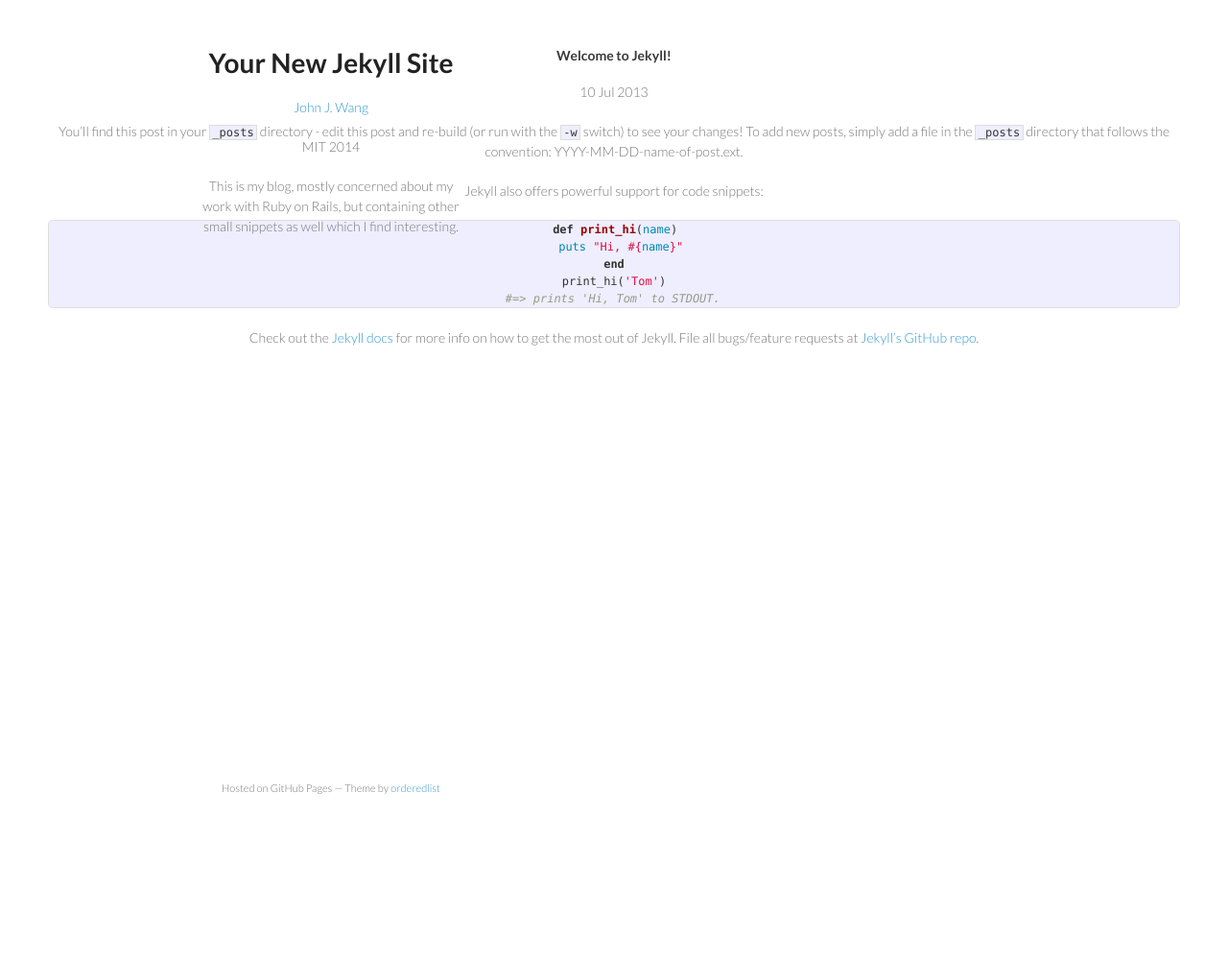
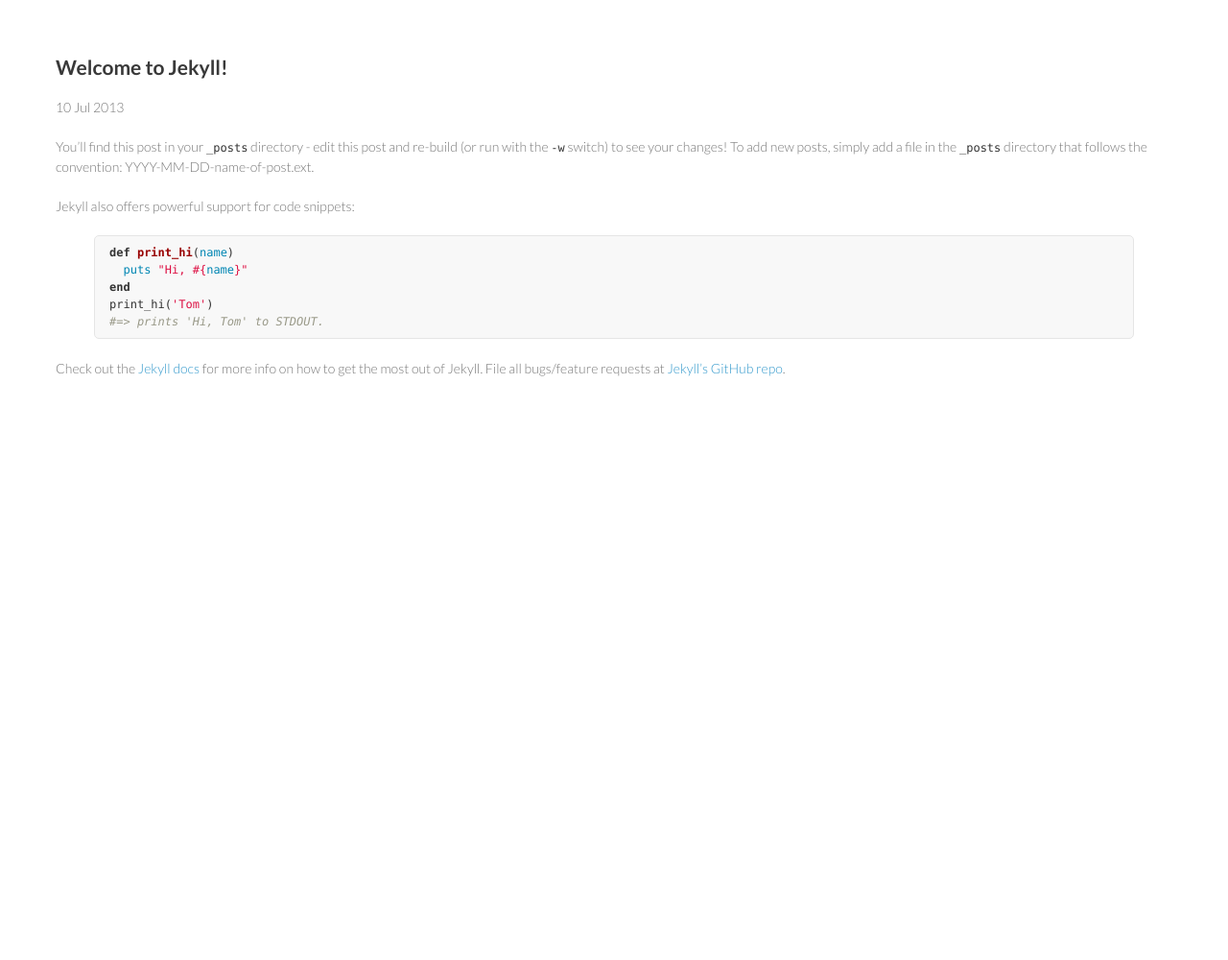
Before and after one commit to wangjohn/wangjohn.github.io, a Jekyll site: the page built from _posts/2013-07-10-welcome-to-jekyll.markdown, in a window 1280 px wide. Shown: the whole page at 96% size. Built offline with Jekyll 4.4.1, drawn with Linux system fonts in a browser that asks for light colours; after the commit the page ends 900 px from its top, so only the background shows below that.

Commit message:
Finishing the configuration.

```diff
--- a/_config.yml
+++ b/_config.yml
@@ -1,2 +1,2 @@
-name: Your New Jekyll Site
+name: Much Obliged
 pygments: true
--- a/_layouts/default.html
+++ b/_layouts/default.html
@@ -5,12 +5,6 @@
         <meta http-equiv="X-UA-Compatible" content="IE=edge,chrome=1">
         <title>{{ page.title }}</title>
         <meta name="viewport" content="width=device-width">
-
-        <!-- syntax highlighting CSS -->
-        <link rel="stylesheet" href="/css/syntax.css">
-
-        <!-- Custom CSS -->
-        <link rel="stylesheet" href="/css/main.css">
         <link rel="stylesheet" href="/css/styles.css">
         <link rel="stylesheet" href="/css/pygment_trac.css">
         <meta name="viewport" content="width=device-width, initial-scale=1, user-scalable=no">
@@ -19,23 +13,7 @@
         <![endif]-->
     </head>
     <body>
-      <div class="wrapper">
-        <header>
-          <h1 class="title">{{ site.name }}</h1>
-          <p></p>
-          <p class="view"><a href="https://github.com/wangjohn">John J. Wang</a></p>
-          <p class="view">MIT 2014</p>
-          <p class="view">This is my blog, mostly concerned about my work with Ruby on Rails, but containing other small snippets as well which I find interesting.</p>
-        </header>
-      </div>
-      <div class="content">
-        {{ content }}
-      </div>
-      <div class="wrapper">
-        <footer>
-        <p><small>Hosted on GitHub Pages &mdash; Theme by <a href="https://github.com/orderedlist">orderedlist</a></small></p>
-        </footer>
-      </div>
+      {{ content }}
       <script src="javascripts/scale.fix.js"></script>
     </body>
 </html>
--- a/index.html
+++ b/index.html
@@ -1,5 +1,5 @@
 ---
-layout: default
+layout: home
 title: Much Obliged
 ---
 
```
